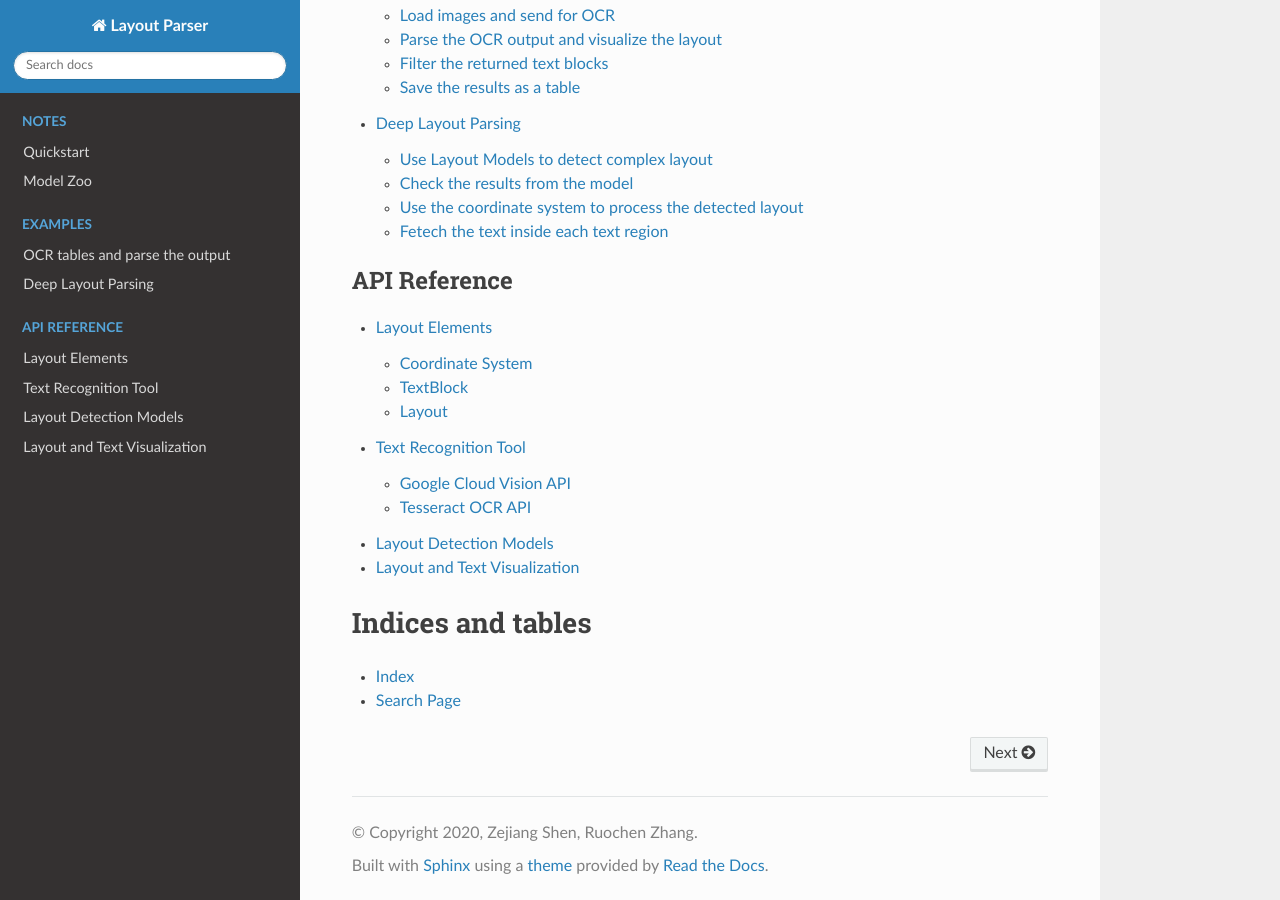
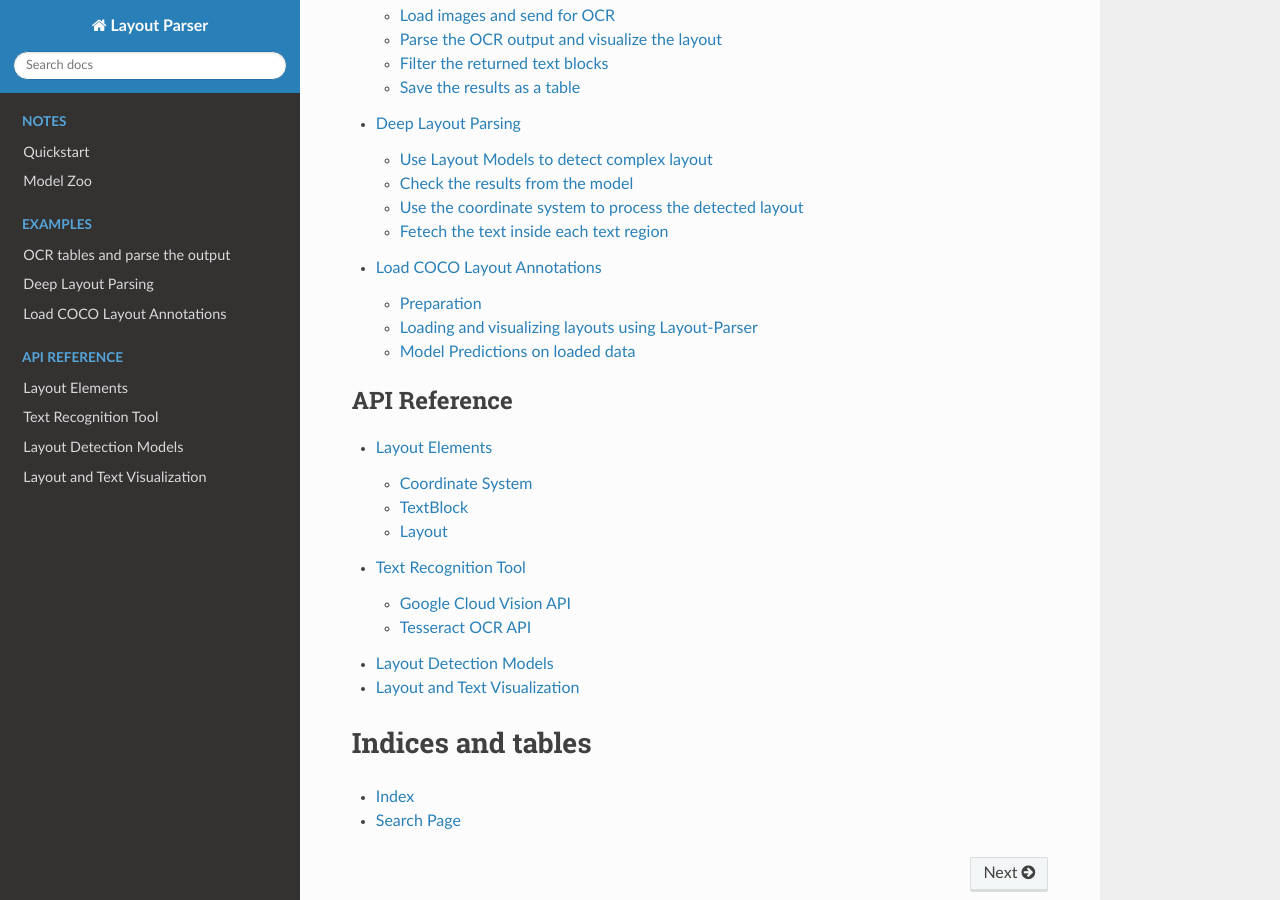
Before and after one commit to Layout-Parser/layout-parser, a Sphinx documentation site: the page built from docs/index.rst, in a window 1280 px wide and 900 px high, scrolled down 517 px. Built offline with Sphinx 7.4.7 and the Read the Docs theme 2.0.0, drawn with Linux system fonts in a browser that asks for light colours; some of the changed lines change nothing that is shown.

Commit message:
Add examples for loading coco layout annotation

```diff
--- /dev/null
+++ b/docs/example/load_coco/index.rst
@@ -0,0 +1,158 @@
+Load COCO Layout Annotations
+==============================================================
+
+Preparation
+-----------
+
+In this notebook, I will illustrate how to use LayoutParser to load and
+visualize the layout annotation in the COCO format.
+
+Before starting, please remember to download PubLayNet annotations and
+images from their
+`website <https://dax-cdn.cdn.appdomain.cloud/dax-publaynet/1.0.0/PubLayNet.html>`__
+(let’s just use the validation set for now as the training set is very
+large). And let’s put all extracted files in the
+``data/publaynet/annotations`` and ``data/publaynet/val`` folder.
+
+And we need to install an additional library for conveniently handling
+the COCO data format:
+
+.. code:: bash
+
+   pip install pycocotools
+
+OK - Let’s get on the code:
+
+Loading and visualizing layouts using Layout-Parser
+---------------------------------------------------
+
+.. code:: python
+
+    from pycocotools.coco import COCO
+    import layoutparser as lp
+    import random
+    import cv2
+
+.. code:: python
+
+    def load_coco_annotations(annotations, coco=None):
+        """
+        Args:
+            annotations (List):
+                a list of coco annotaions for the current image
+            coco (`optional`, defaults to `False`):
+                COCO annotation object instance. If set, this function will
+                convert the loaded annotation category ids to category names
+                set in COCO.categories
+        """
+        layout = lp.Layout()
+
+        for ele in annotations:
+
+            x, y, w, h = ele['bbox']
+
+            layout.append(
+                lp.TextBlock(
+                    block = lp.Rectangle(x, y, w+x, h+y),
+                    type  = ele['category_id'] if coco is None else coco.cats[ele['category_id']]['name'],
+                    id = ele['id']
+                )
+            )
+
+        return layout
+
+The ``load_coco_annotations`` function will help convert COCO
+annotations into the layoutparser objects.
+
+.. code:: python
+
+    COCO_ANNO_PATH = 'data/publaynet/annotations/val.json'
+    COCO_IMG_PATH  = 'data/publaynet/val'
+
+    coco = COCO(COCO_ANNO_PATH)
+
+
+.. parsed-literal::
+
+    loading annotations into memory...
+    Done (t=1.17s)
+    creating index...
+    index created!
+
+
+.. code:: python
+
+    color_map = {
+        'text':   'red',
+        'title':  'blue',
+        'list':   'green',
+        'table':  'purple',
+        'figure': 'pink',
+    }
+
+
+    for image_id in random.sample(coco.imgs.keys(), 1):
+        image_info = coco.imgs[image_id]
+        annotations = coco.loadAnns(coco.getAnnIds([image_id]))
+
+        image = cv2.imread(f'{COCO_IMG_PATH}/{image_info["file_name"]}')
+        layout = load_coco_annotations(annotations, coco)
+
+        viz = lp.draw_box(image, layout, color_map=color_map)
+        display(viz) # show the results
+
+
+
+.. image:: output_8_0.png
+
+
+You could add more information in the visualization.
+
+.. code:: python
+
+    lp.draw_box(image,
+                  [b.set(id=f'{b.id}/{b.type}') for b in layout],
+                  color_map=color_map,
+                  show_element_id=True, id_font_size=10,
+                  id_text_background_color='grey',
+                  id_text_color='white')
+
+
+
+
+.. image:: output_10_0.png
+
+
+
+Model Predictions on loaded data
+--------------------------------
+
+We could also check how the trained layout model performs on the input
+image. Following this
+`instruction <https://github.com/Layout-Parser/layout-parser/blob/master/examples/Deep%20Layout%20Parsing.ipynb>`__,
+we could conveniently load a layout prediction model and run predictions
+on the existing image.
+
+.. code:: python
+
+    model = lp.Detectron2LayoutModel('lp://PubLayNet/faster_rcnn_R_50_FPN_3x/config',
+                                     extra_config=["MODEL.ROI_HEADS.SCORE_THRESH_TEST", 0.8],
+                                     label_map={0: "text", 1: "title", 2: "list", 3:"table", 4:"figure"})
+
+.. code:: python
+
+    layout_predicted = model.detect(image)
+
+.. code:: python
+
+    lp.draw_box(image,
+                  [b.set(id=f'{b.type}/{b.score:.2f}') for b in layout_predicted],
+                  color_map=color_map,
+                  show_element_id=True, id_font_size=10,
+                  id_text_background_color='grey',
+                  id_text_color='white')
+
+
+
+
+.. image:: output_15_0.png
--- a/docs/index.rst
+++ b/docs/index.rst
@@ -19,6 +19,7 @@ Welcome to Layout Parser's documentation!
 
    example/parse_ocr/index
    example/deep_layout_parsing/index
+   example/load_coco/index
 
 .. toctree::
    :maxdepth: 2
```
Also changed, not shown: docs/example/load_coco/output_10_0.png (added), docs/example/load_coco/output_15_0.png (added), docs/example/load_coco/output_8_0.png (added), 1 other file.
